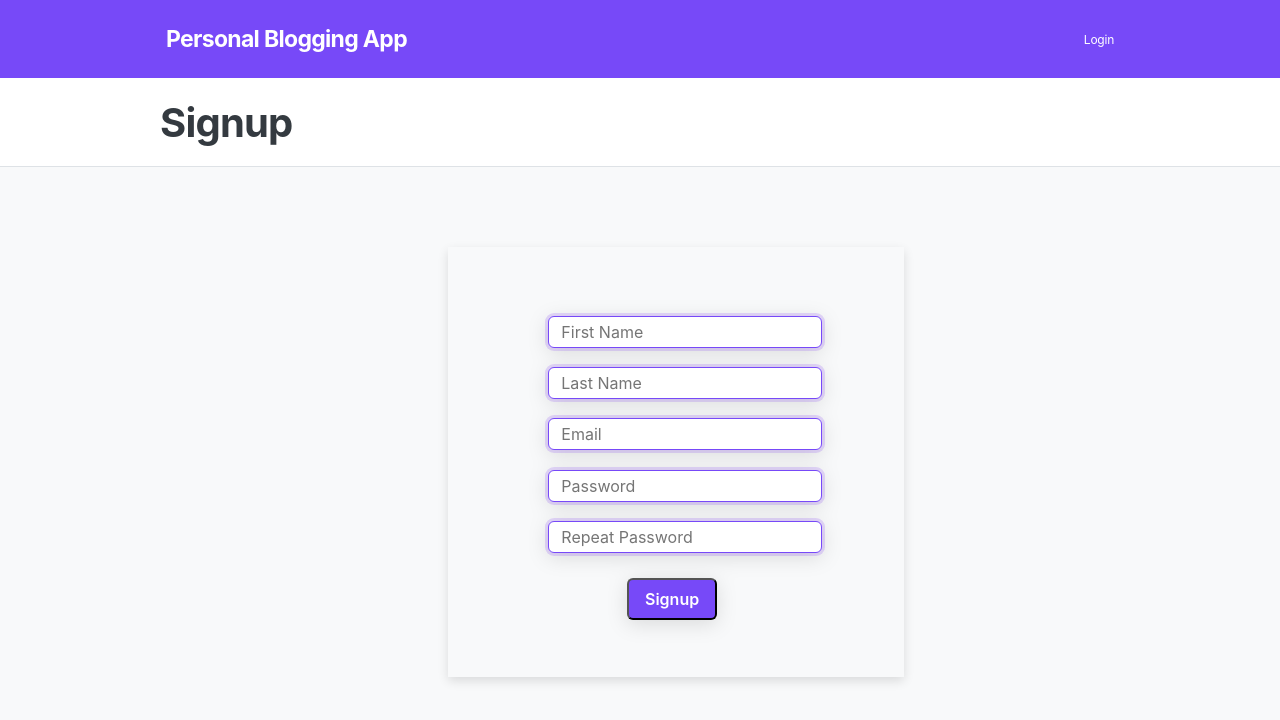
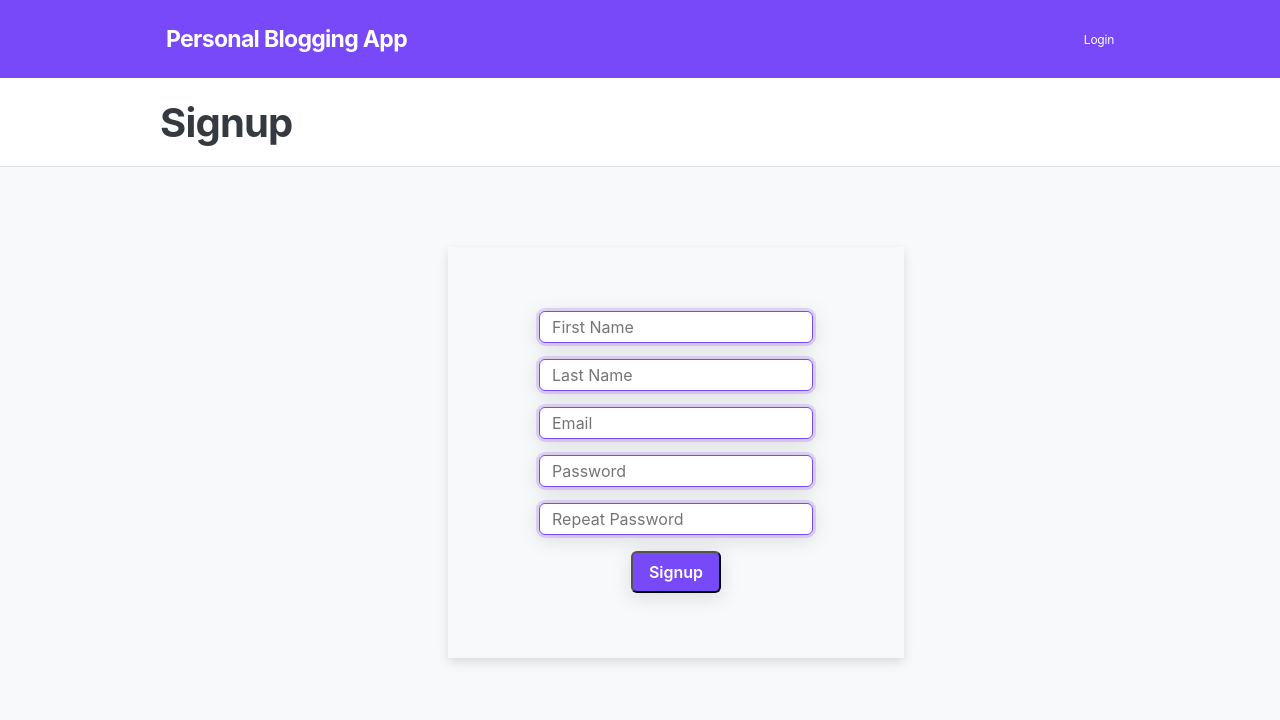
Before and after one commit to adilkoondhar/mern-blog-site, a React (Create React App) app: page /signup in a window 1280 px wide. Shown: the top 720 px of the page. Built offline with nearby package versions, Linux system fonts and the light colour scheme.

Commit message:
Fix ui bugs

```diff
--- a/src/UserPosts.js
+++ b/src/UserPosts.js
@@ -46,7 +46,7 @@ const UserPosts = () => {
             {blogs.map((blog, index) => {
                 return (
                     <Blog key={index} back={back} title={blog.title} writer={blog.user} content={blog.content}
-                          date={blog.date} email={blog.email}/>
+                          date={blog.date.substring(0, 10)} email={blog.email}/>
                 );
             })}
         </>
--- a/src/css/login.css
+++ b/src/css/login.css
@@ -1,6 +1,6 @@
 .loginForm {
     width: 456px;
-    height: 250px;
+    height: 227px;
     flex-shrink: 0;
     fill: #FFF;
     filter: drop-shadow(0px 4px 10px rgba(0, 0, 0, 0.12));
@@ -8,6 +8,7 @@
     position: relative;
     box-shadow: 0px 4px 10px rgba(0, 0, 0, 0.12);
     margin-top: 5rem;
+    padding-top: 2.5rem;
 }
 
 .loginForm input {
@@ -20,10 +21,7 @@
     border: 1px solid #7749F8;
     background: #FFF;
     box-shadow: 0 0 0 3px rgba(102, 16, 242, 0.15);
-    position: relative;
-    left: 23%;
-    top: 22%;
-    margin-bottom: 1.2rem;
+    margin: 1.2rem auto;
     color: #ADB5BD;
     font-family: 'Inter', sans-serif;
     font-size: 16px;
@@ -34,15 +32,13 @@
 }
 
 .loginBtn {
-    display: inline-flex;
+    display: flex;
     padding: 10px 16px;
     align-items: flex-start;
     gap: 8px;
     border-radius: 6px;
     background: #7749F8;
-    position: relative;
-    top: 55px;
-    left: 190px;
+    margin: 1rem auto;
     color: #FFF;
     font-family: 'Inter', sans-serif;
     font-size: 16px;
--- a/src/css/signup.css
+++ b/src/css/signup.css
@@ -3,7 +3,7 @@ body {
 }
 .signupForm {
     width: 456px;
-    height: 430px;
+    height: 363px;
     flex-shrink: 0;
     fill: #FFF;
     filter: drop-shadow(0px 4px 10px rgba(0, 0, 0, 0.12));
@@ -11,18 +11,17 @@ body {
     position: relative;
     box-shadow: 0px 4px 10px rgba(0, 0, 0, 0.12);
     margin-top: 5rem;
+    padding-top: 3rem;
 }
 
 .signupBtn {
-    display: inline-flex;
+    display: flex;
     padding: 10px 16px;
     align-items: flex-start;
     gap: 8px;
     border-radius: 6px;
     background: #7749F8;
-    position: relative;
-    top: 75px;
-    left: 179px;
+    margin: 1rem auto;
     color: #FFF;
     font-family: 'Inter', sans-serif;
     font-size: 16px;
@@ -41,10 +40,7 @@ body {
     border: 1px solid #7749F8;
     background: #FFF;
     box-shadow: 0 0 0 3px rgba(102, 16, 242, 0.15);
-    position: relative;
-    left: 22%;
-    top: 16%;
-    margin-bottom: 1.2rem;
+    margin: 1rem auto;
     color: #ADB5BD;
     font-family: 'Inter', sans-serif;
     font-size: 16px;
```
